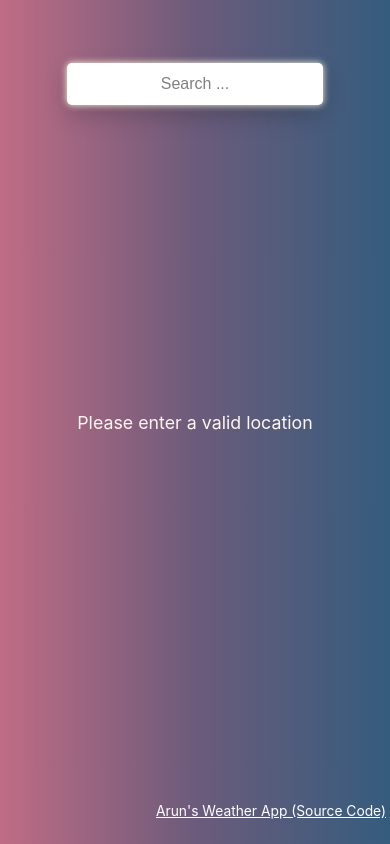
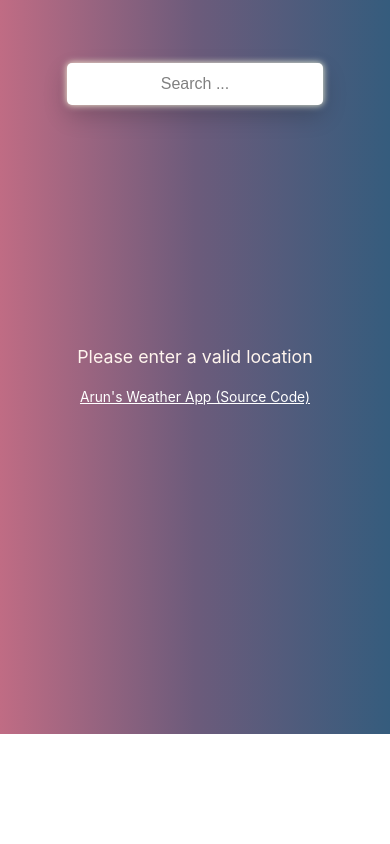
Before and after one commit to ajamal31/Weather-App-ReactJS, a React (Create React App) app: page / in a window 390 px wide. Built offline with nearby package versions, Linux system fonts and the light colour scheme; no server answers.

Commit message:
Initialize media queries for responsive app

```diff
--- a/src/App.css
+++ b/src/App.css
@@ -30,10 +30,6 @@
 	); /* W3C, IE 10+/ Edge, Firefox 16+, Chrome 26+, Opera 12+, Safari 7+ */
 
 	height: 100vh;
-	display: flex;
-	flex-direction: column;
-	align-items: center;
-	justify-content: center;
 	font-size: calc(10px + 2vmin);
 	color: seashell;
 }
@@ -88,11 +84,32 @@
 .App-footer a {
 	font-size: calc(6px + 2vmin);
 	color: rgba(255, 255, 255, 1);
-	position: absolute;
-	display: flex;
-	bottom: 3vh;
-	left: 40vw;
 	animation: 2s ease 0s 1 fadeIn;
+}
+
+@media (min-width: 1025px) {
+	.App-footer a {
+		position: absolute;
+		bottom: 3vh;
+		left: 40vw;
+	}
+
+	.App-body {
+		display: flex;
+		flex-direction: column;
+		align-items: center;
+		justify-content: center;
+	}
+}
+
+@media (max-width: 1024px) {
+	.App-body {
+		display: flex;
+		flex-direction: column;
+		align-items: center;
+		justify-content: center;
+		height: 87vh;
+	}
 }
 
 .App-footer a:hover {
```
